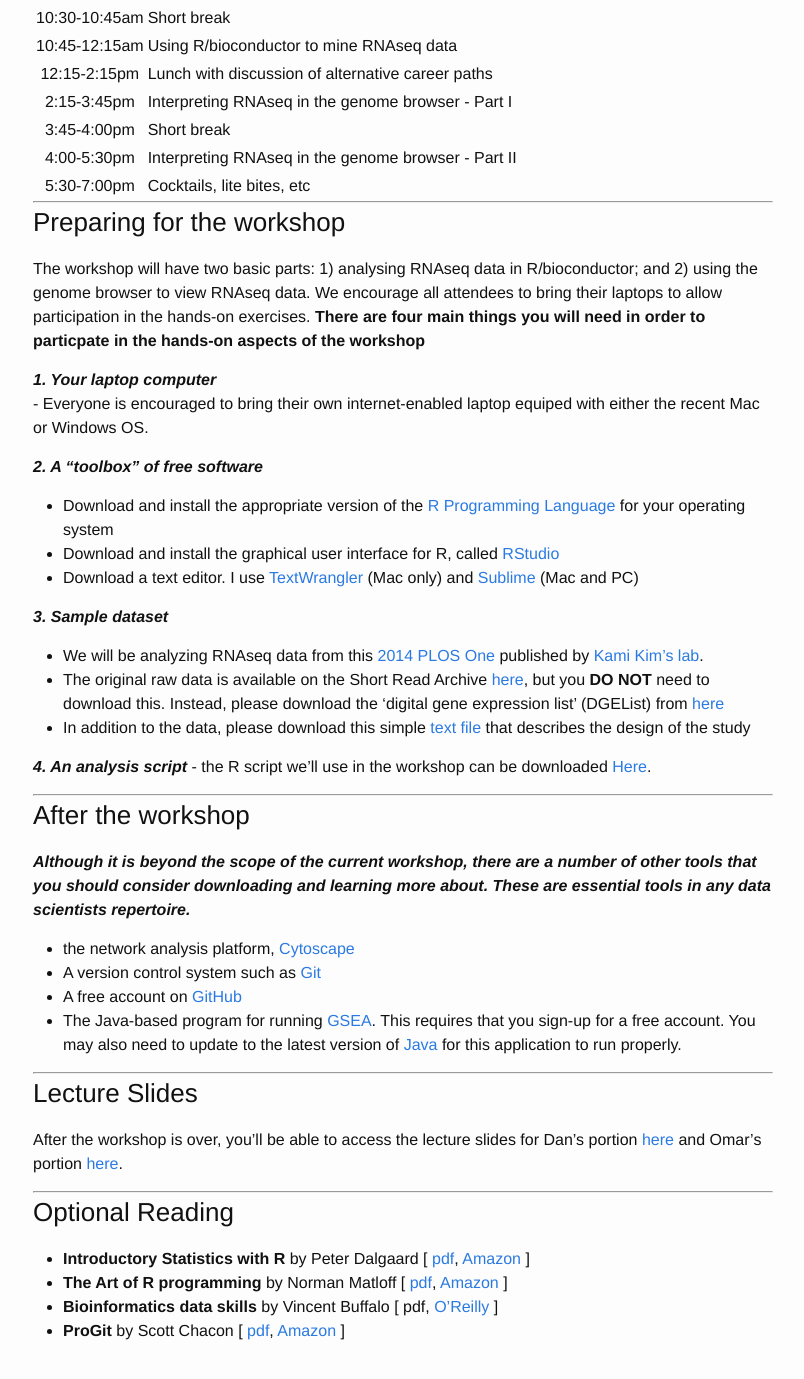
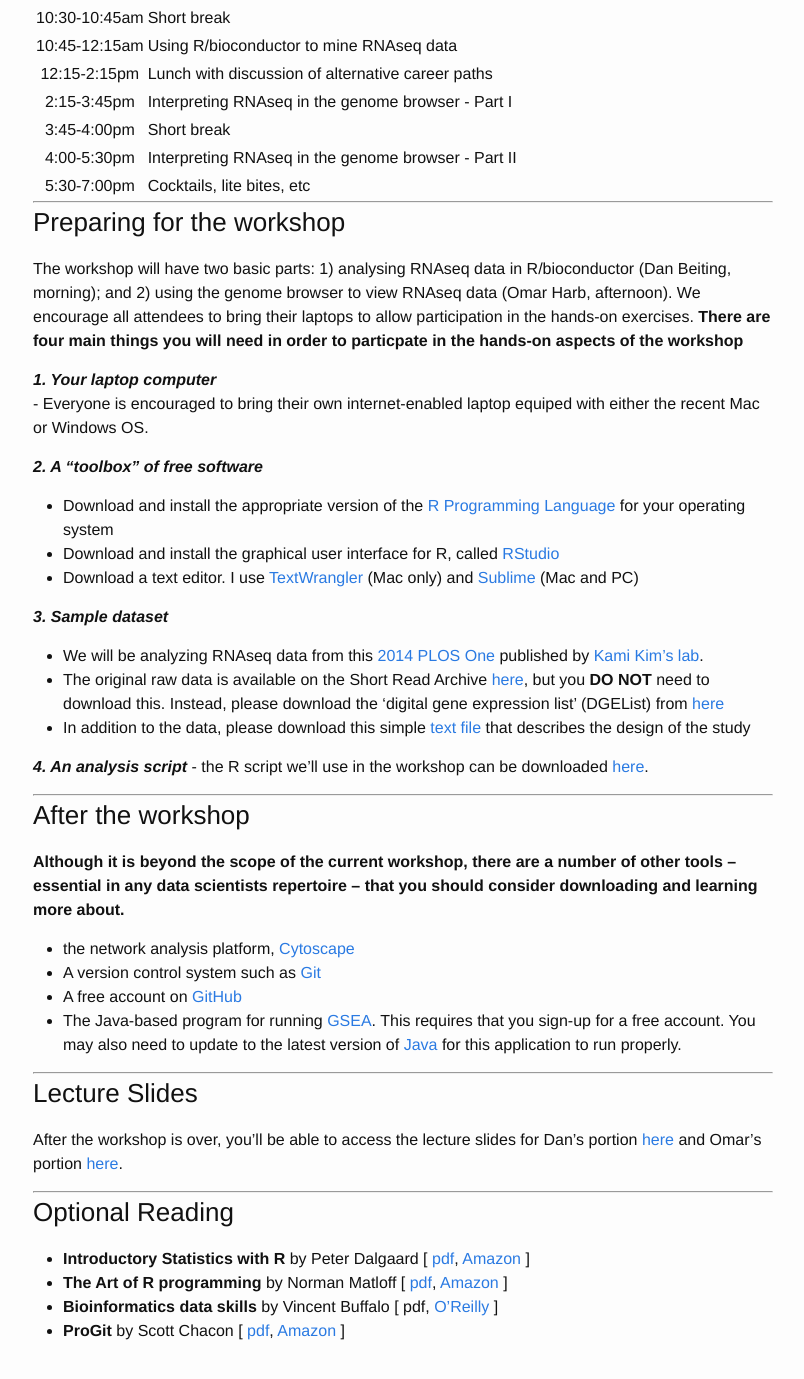
Before and after one commit to ToxoGenomicsWorkshop/ToxoGenomicsWorkshop.github.io, a Jekyll site: the page built from index.md, in a window 1280 px wide and 1400 px high, scrolled down 694 px. Shown: the top 1379 px of the window, without its empty margins (237-1041 px from the left). Built offline with Jekyll 4.4.1, drawn with Linux system fonts in a browser that asks for light colours.

Commit message:
updated site

```diff
--- a/index.md
+++ b/index.md
@@ -35,7 +35,7 @@ Time	|	Description	|
 
 ### Preparing for the workshop
 
-The workshop will have two basic parts: 1) analysing RNAseq data in R/bioconductor; and 2) using the genome browser to view RNAseq data.  We encourage all attendees to bring their laptops to allow participation in the hands-on exercises.  **There are four main things you will need in order to particpate in the hands-on aspects of the workshop**
+The workshop will have two basic parts: 1) analysing RNAseq data in R/bioconductor (Dan Beiting, morning); and 2) using the genome browser to view RNAseq data (Omar Harb, afternoon).  We encourage all attendees to bring their laptops to allow participation in the hands-on exercises.  **There are four main things you will need in order to particpate in the hands-on aspects of the workshop**
 
 ***1. Your laptop computer***<br/> - Everyone is encouraged to bring their own internet-enabled laptop equiped with either the recent Mac or Windows OS.
 
@@ -52,13 +52,13 @@ The workshop will have two basic parts: 1) analysing RNAseq data in R/bioconduct
 * The original raw data is available on the Short Read Archive [here](http://www.ebi.ac.uk/ena/data/view/SRP045423), but you __DO NOT__ need to download this.  Instead, please download the 'digital gene expression list' (DGEList) from [here](materials/DGEList)
 * In addition to the data, please download this simple [text file](materials/studyDesign.txt) that describes the design of the study
 
-***4. An analysis script*** - the R script we'll use in the workshop can be downloaded [Here](materials/Toxo_RNAseq_analysis.R).
+***4. An analysis script*** - the R script we'll use in the workshop can be downloaded [here](materials/Toxo_RNAseq_analysis.R).
 
 -----
 
 ### After the workshop
 
-***Although it is beyond the scope of the current workshop, there are a number of other tools that you should consider downloading and learning more about.  These are essential tools in any data scientists repertoire.***
+__Although it is beyond the scope of the current workshop, there are a number of other tools -- essential in any data scientists repertoire -- that you should consider downloading and learning more about.__
 
 * the network analysis platform, [Cytoscape](http://www.cytoscape.org/)
 * A version control system such as [Git](http://git-scm.com/downloads)
```
